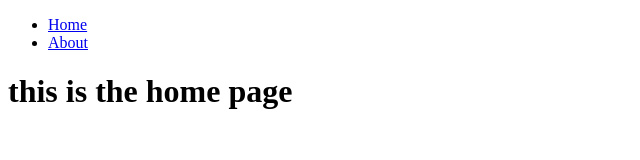
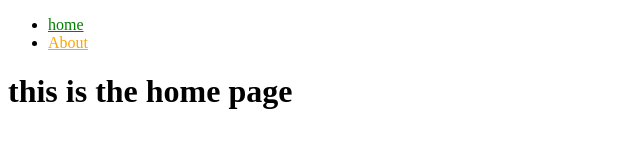
Before and after one commit to alawoddin/React-project, a React app: page / in a window 1280 px wide. Shown: the top 160 px of the page, without its empty margins (0-640 px from the left). Built offline with nearby package versions, Linux system fonts and the light colour scheme; the HTML template or start-up script is replaced by a standard one.

Commit message:
navlink is add

```diff
--- /dev/null
+++ b/src/assets/css/style.css
@@ -0,0 +1,7 @@
+.active-item {
+    color: green;
+}
+
+.pending-item {
+    color: orange;
+}
--- a/src/component/Menu.jsx
+++ b/src/component/Menu.jsx
@@ -1,16 +1,15 @@
-import { Link } from "react-router-dom"
 
+import { NavLink } from 'react-router-dom';
 
 const Menu = () => {
     return (
         <div>
            <ul>
             <li>
-               <Link to="/">Home</Link>
+                <NavLink className={({isActive})=>isActive? "active-item": "pending-item"} to= "/">home</NavLink>
             </li>
             <li>
-               <Link to="/about">About</Link>
-
+                <NavLink className={({isActive})=>isActive? "active-item": "pending-item"}  to ="/about">About</NavLink>
             </li>
            </ul>
         </div>
--- a/src/main.jsx
+++ b/src/main.jsx
@@ -1,6 +1,7 @@
 import { StrictMode } from 'react'
 import { createRoot } from 'react-dom/client'
 import App from './App.jsx'
+import './assets/css/style.css'
 
 createRoot(document.getElementById('root')).render(
   <StrictMode>
```
